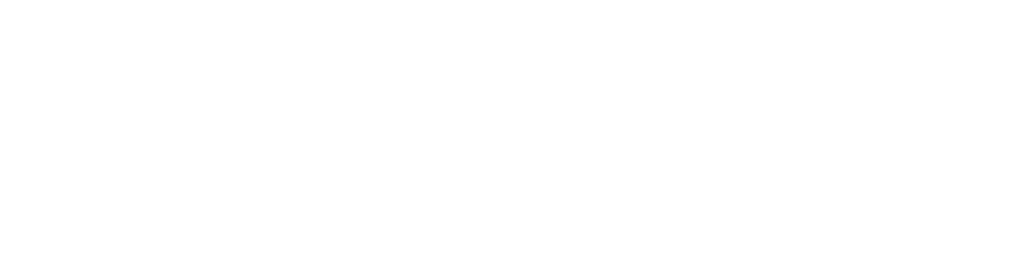
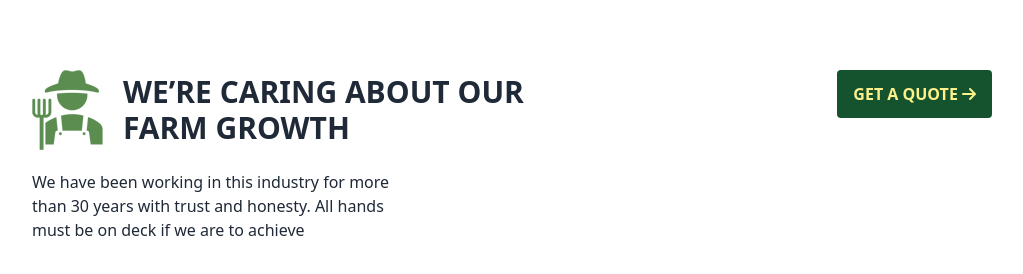
Before and after one commit to liton61/cattle-farm-client, a React (Vite) app: page / in a window 1280 px wide. Shown: the part 2915-3189 px from the top of the page, without its empty margins (128-1151 px from the left). Before the commit the page ends 2921 px from the top, so only its background shows below. Built offline with nearby package versions, Linux system fonts and the light colour scheme.

Commit message:
quote section added

```diff
--- /dev/null
+++ b/src/components/Quote/Quote.jsx
@@ -0,0 +1,24 @@
+import cta from '../../assets/cta-icon-01.png';
+
+const Quote = () => {
+    return (
+        <div className='lg:w-3/4 mx-auto lg:px-0 px-5 py-16'>
+            <div className='lg:flex md:flex justify-between'>
+                <div>
+                    <div className='flex items-center gap-5'>
+                        <img src={cta} alt="" />
+                        <h1 className='text-3xl font-bold'>WE’RE CARING ABOUT OUR <br />
+                            FARM GROWTH</h1>
+                    </div>
+                    <p className='pt-5'>We have been working in this industry for more <br /> than 30 years with trust and honesty. All hands <br /> must be on deck if we are to achieve</p>
+                </div>
+                <div className='lg:pt-0 md:pt-0 pt-5'>
+                    <button className='bg-green-900 text-yellow-200 px-4 py-3 rounded font-bold'>GET A QUOTE <i className="fa-solid fa-arrow-right text-yellow-200 font-bold"></i></button>
+                </div>
+
+            </div>
+        </div>
+    );
+};
+
+export default Quote;
--- a/src/pages/Home/Home.jsx
+++ b/src/pages/Home/Home.jsx
@@ -1,6 +1,7 @@
 import AboutUs from "../../components/AboutUs/AboutUs";
 import Banner from "../../components/Banner/Banner";
 import Product from "../../components/Product/Product";
+import Quote from "../../components/Quote/Quote";
 import Search from "../../components/Search/Search";
 import Service from "../../components/Service/Service";
 import Slider from "../../components/Slider/Slider";
@@ -16,6 +17,7 @@
             <AboutUs></AboutUs>
             <Product></Product>
             <Service></Service>
+            <Quote></Quote>
         </div>
     );
 };
```
Also changed, not shown: src/assets/cta-icon-01.png (added).
